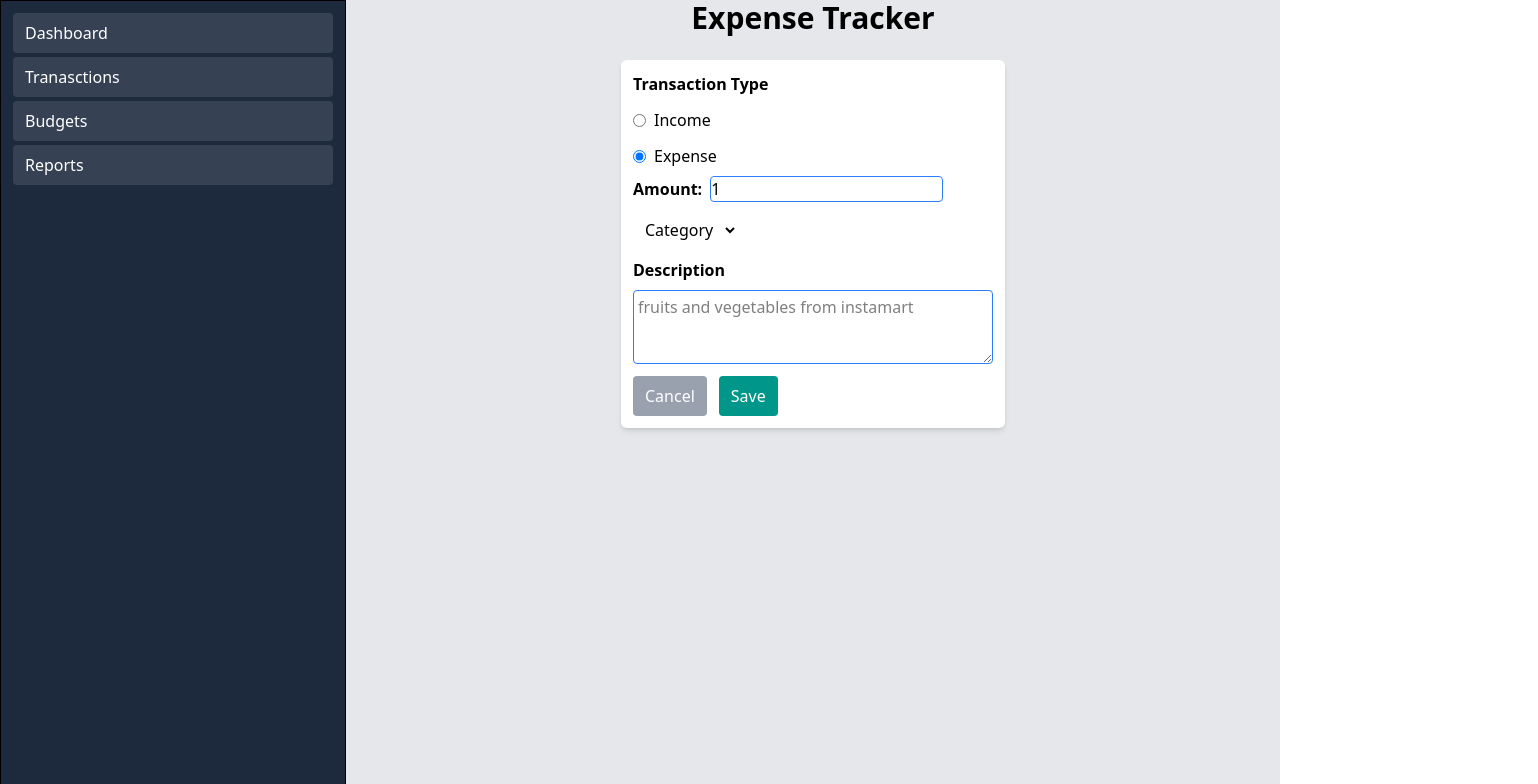
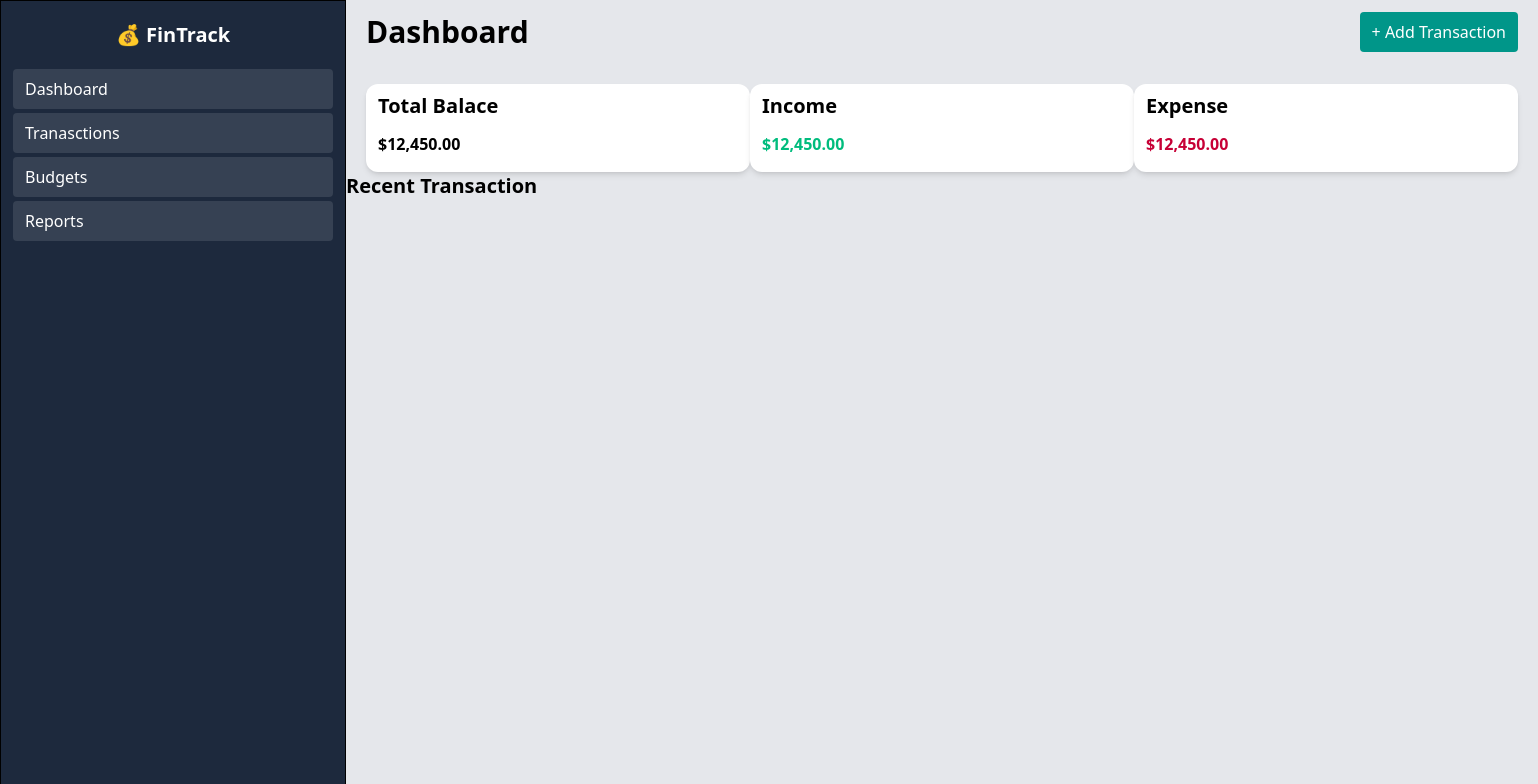
Before and after one commit to Magesh-sam/expense-tracker, a React (Vite) app: page / in a window 1280 px wide. Shown: the top 784 px of the page, 1538 px wide, since content can reach past the window. Built offline with nearby package versions, Linux system fonts and the light colour scheme.

Commit message:
add: dashboard page(half done)

```diff
--- a/src/components/Sidebar.tsx
+++ b/src/components/Sidebar.tsx
@@ -4,6 +4,8 @@ function Sidebar() {
         <div className=' h-screen flex  w-screen '>
             <aside className='border border-black h-full px-3 pt-3  text-white bg-slate-800 '>
                 <nav>
+
+                    <h2 className='text-xl p-2 font-bold mx-auto text-center mb-3'>💰 FinTrack</h2>
                     <ul className='flex flex-col gap-1 '>
                         <li className='bg-gray-700 px-3 py-2 rounded-sm hover:border-l-4 border-teal-300 w-xs' >Dashboard</li>
                         <li className='bg-gray-700 px-3 py-2 rounded-sm hover:border-l-4 border-teal-300 w-xs' >Tranasctions</li>
--- a/src/main.tsx
+++ b/src/main.tsx
@@ -4,6 +4,7 @@ import { BrowserRouter as Router, Routes, Route } from 'react-router'
 import './index.css'
 import App from './App.tsx'
 import Sidebar from './components/Sidebar.tsx'
+import Dashboard from './pages/Dashboard.tsx'
 
 createRoot(document.getElementById('root')!).render(
   <StrictMode>
@@ -11,7 +12,7 @@ createRoot(document.getElementById('root')!).render(
 
       <Routes>
         <Route element={<Sidebar />}>
-          <Route index element={<App />} />
+          <Route index element={<Dashboard />} />
           <Route path="dashboard" element={<App />} />
         </Route>
       </  Routes>
--- /dev/null
+++ b/src/pages/Dashboard.tsx
@@ -0,0 +1,53 @@
+const Insights = () => {
+    return (
+        <div className="flex justify-evenly items-center px-5 pt-5">
+            <section className="w-sm bg-white rounded-xl px-3 py-2 shadow-md">
+                <h3 className="text-xl font-semibold mb-3">Total Balace</h3>
+                <p className=" font-bold mb-2">
+                    <data value="12450.00">$12,450.00</data>
+                </p>
+            </section>
+            <section className="w-sm bg-white rounded-xl px-3 py-2 shadow-md">
+                <h3 className="text-xl font-semibold mb-3">Income</h3>
+                <p className="text-emerald-500 font-bold mb-2">
+                    <data value="12450.00">$12,450.00</data>
+                </p>
+            </section>
+            <section className="w-sm bg-white rounded-xl px-3 py-2 shadow-md">
+                <h3 className="text-xl font-semibold mb-3">Expense</h3>
+                <p className="text-rose-700 font-bold mb-2">
+                    <data value="12450.00">$12,450.00</data>
+                </p>
+            </section>
+        </div>
+    )
+}
+
+const TransactionsList = () =>{
+    return(
+        <div>
+                           <h3 className="text-xl font-semibold mb-3">Recent Transaction</h3>
+
+        </div>
+    )
+}
+const Dashboard = () => {
+    return (
+        <div className="w-full">
+            <div className="flex justify-between items-center my-3 px-5">
+                <h2 className="text-3xl font-bold">Dashboard</h2>
+                <button className="px-3 py-2 bg-teal-600 hover:bg-teal-700 hover:cursor-pointer rounded-sm text-white"> + Add Transaction</button>
+            </div>
+            <Insights />
+            <div>
+                <TransactionsList/>
+                <div>
+
+                </div>
+            </div>
+        </div>
+
+    )
+}
+
+export default Dashboard
```
